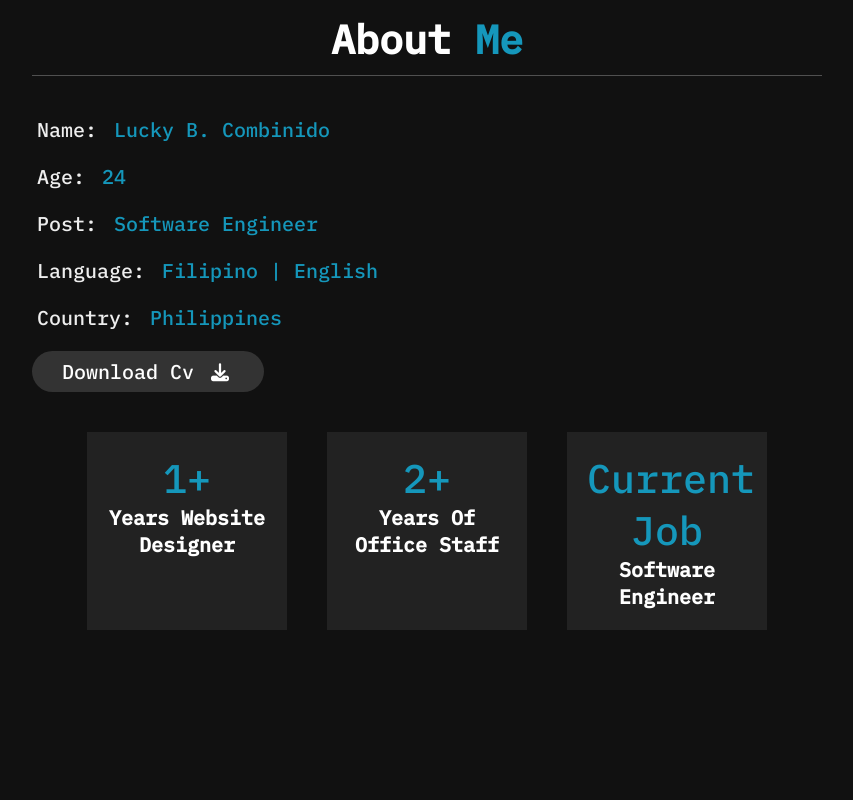
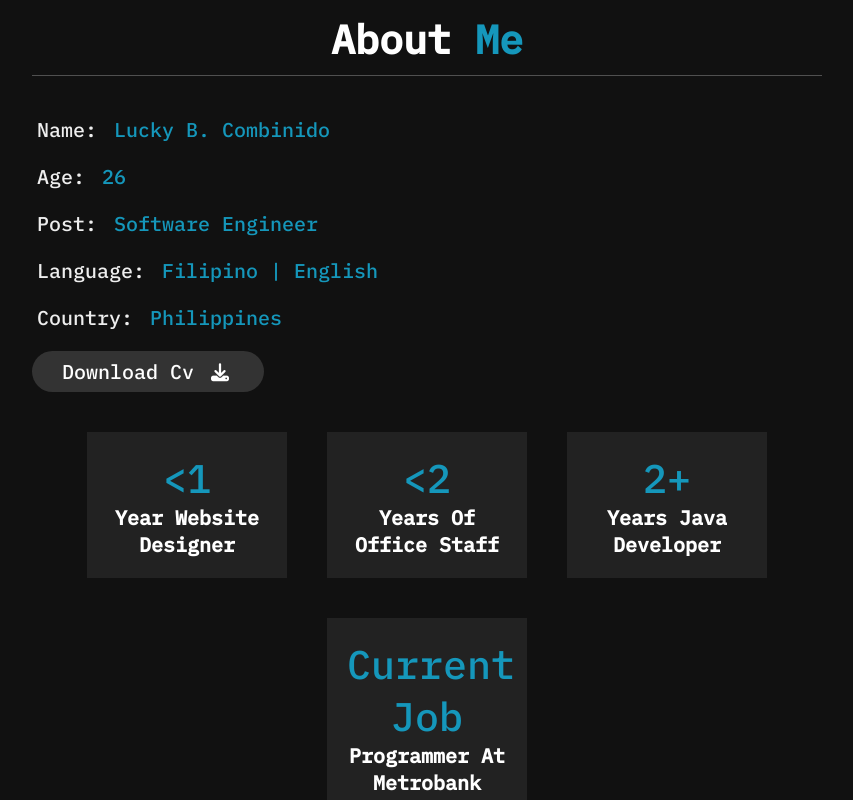
Before and after one commit to lcombinido/luckycombinido, a plain HTML site: page index.html in a window 1280 px wide. Shown: the part 807-1607 px from the top of the page, without its empty margins (388-1241 px from the left). Drawn offline with nearby package versions, Linux system fonts and the light colour scheme.

Commit message:
Update index.html

```diff
--- a/index.html
+++ b/index.html
@@ -84,7 +84,7 @@
             <div class="row">
                 <div class="info">
                     <h3><span>name: </span>Lucky B. Combinido</h3>
-                    <h3><span>age: </span>24</h3>
+                    <h3><span>age: </span>26</h3>
                     <h3><span>post: </span>Software Engineer</h3>
                     <h3><span>language: </span>Filipino | English</h3>
                     <h3><span>Country: </span>Philippines</h3>
@@ -93,18 +93,23 @@
 
                 <div class="counter">
                     <div class="box">
-                        <span>1+</span>
-                        <h3>years website designer</h3>
+                        <span><1</span>
+                        <h3>year website designer</h3>
+                    </div>
+
+                    <div class="box">
+                        <span><2</span>
+                        <h3>years of office staff</h3>
                     </div>
 
                     <div class="box">
                         <span>2+</span>
-                        <h3>years of office staff</h3>
+                        <h3>years java developer</h3>
                     </div>
 
                     <div class="box">
                         <span>current job</span>
-                        <h3>Software Engineer</h3>
+                        <h3>programmer at metrobank</h3>
                     </div>
                 </div>
             </div>
@@ -215,7 +220,7 @@
                 <div class="content">
                     <div class="icons">
                         <h3><i class="fa-solid fa-location-dot"></i>address</h3>
-                        <p>B119 L21 P7, Carissa Homes Punta 1, Tanza, Cavite</p>
+                        <p>Tanza, Cavite, Philippines</p>
                     </div>
                     <div class="icons">
                         <h3><i class="fas fa-envelope"></i>email</h3>
@@ -223,9 +228,8 @@
                     </div>
                     <div class="icons">
                         <h3><i class="fas fa-phone"></i>phone</h3>
-                        <p>+63-975-635-4952</p>
+                        <p>+63-985-266-2687</p>
                         <p>+63-976-291-9110</p>
-                        <p>+63-912-437-1514</p>
                     </div>
                     <div class="share">
                         <a href="https://github.com/lcombinido" target="_blank" class="fa-brands fa-github"></a>
@@ -246,7 +250,7 @@
         </a>
 
         <footer>
-            <p>Lucky B. Combinido, Copyright &copy; 2022</p>
+            <p>Lucky B. Combinido, Copyright &copy; 2024</p>
         </footer>
     </div>
     <!-- content section ends-->
```
